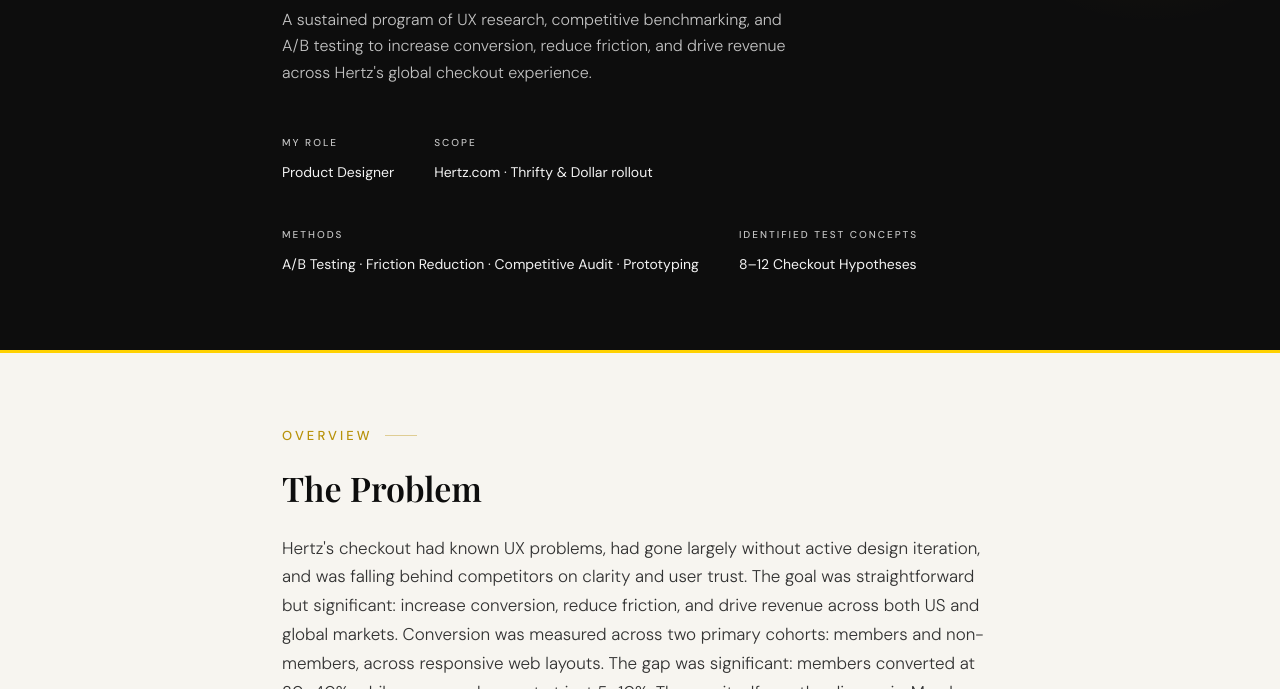
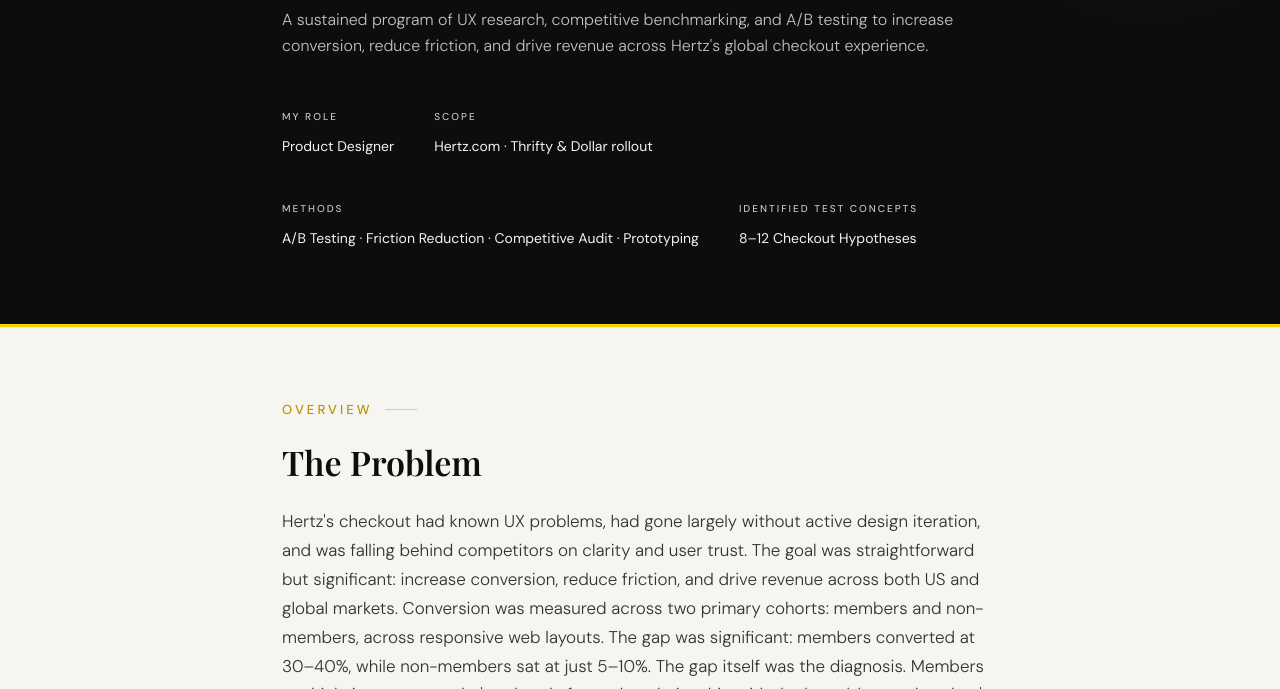
Before and after one commit to cpupton/hertz-case-study, a plain HTML site: page index.html in a window 1280 px wide. Shown: the part 411-1100 px from the top of the page. Drawn offline with nearby package versions, Linux system fonts and the light colour scheme; a web font is replaced by a local one.

Commit message:
Add files via upload

```diff
--- a/index.html
+++ b/index.html
@@ -100,7 +100,7 @@
   .hero-sub {
     font-size: 16px;
     color: rgba(255,255,255,0.75);
-    max-width: 520px;
+    max-width: 680px;
     line-height: 1.65;
     font-weight: 300;
   }
```
